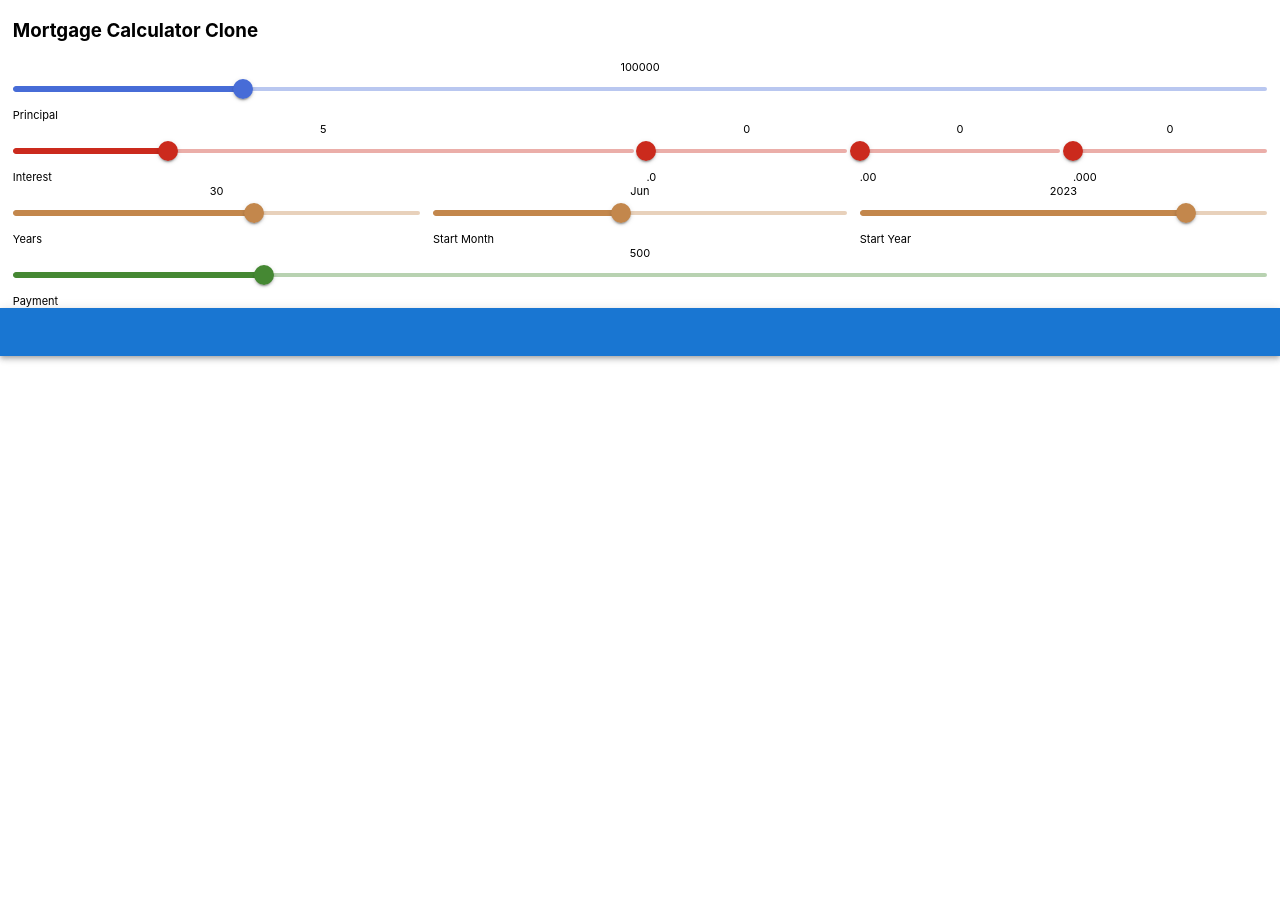
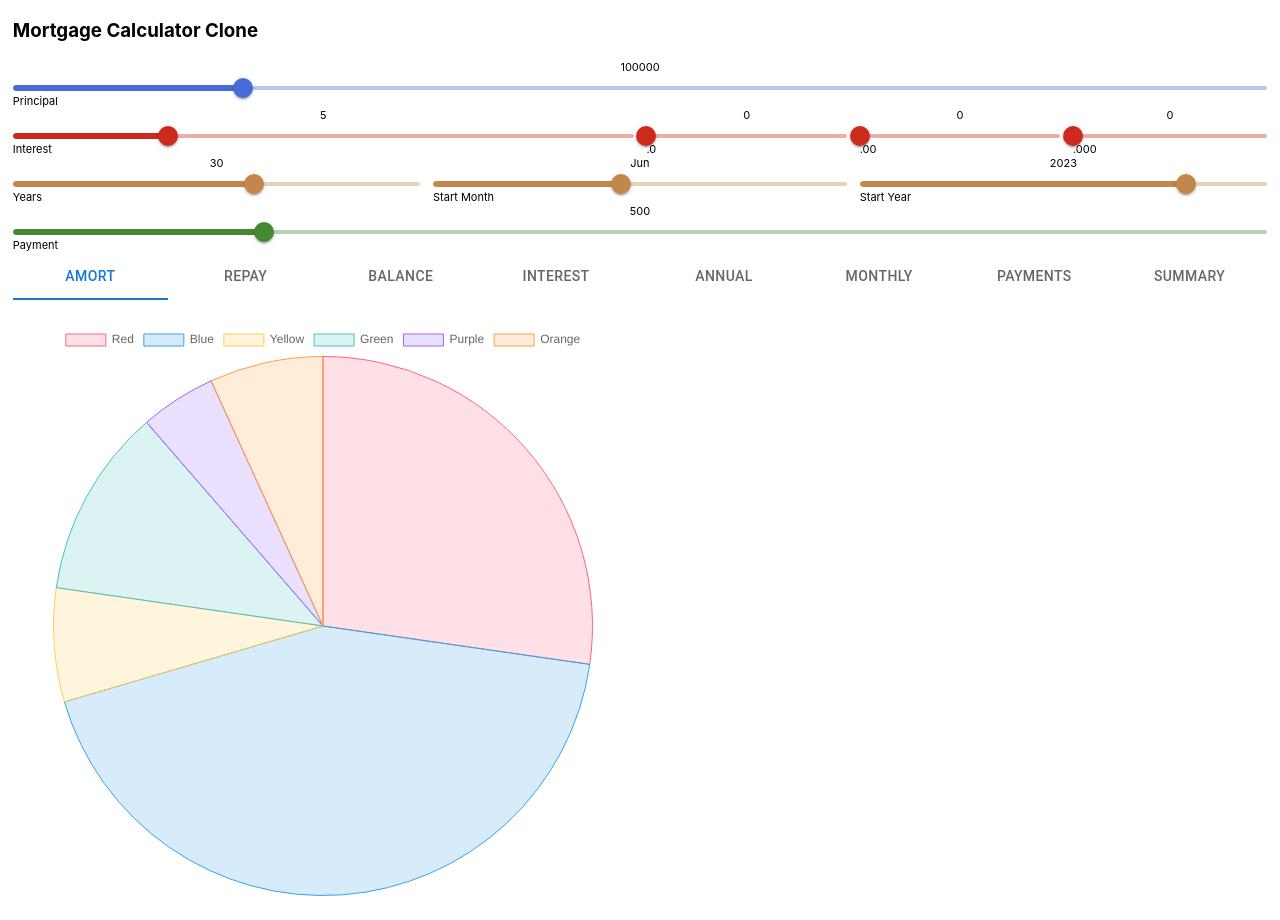
Before and after one commit to jhoots40/mortgage_app, a React (Create React App) app: page / in a window 1280 px wide. Before the commit the page ends 800 px from the top, so only its background shows below. Built offline with nearby package versions, Linux system fonts and the light colour scheme.

Commit message:
added charts and integrated redux

```diff
--- a/src/components/ChartTabs.css
+++ b/src/components/ChartTabs.css
@@ -0,0 +1,11 @@
+.left-tabs {
+    width: 48.5%;
+    float: left;
+    padding: 0px 0.5% 0px 1%;
+}
+
+.right-tabs {
+    width: 48.5%;
+    float: left;
+    padding: 0px 1% 0px 0.5%;
+}
--- a/src/components/ChartTabs.js
+++ b/src/components/ChartTabs.js
@@ -1,13 +1,130 @@
 import React from "react";
+import Tab from "@mui/material/Tab";
+import TabContext from "@mui/lab/TabContext";
+import TabPanel from "@mui/lab/TabPanel";
+import { useState } from "react";
 import Tabs from "@mui/material/Tabs";
-import AppBar from "@mui/material/AppBar";
+import "./ChartTabs.css";
+import { faker } from "@faker-js/faker";
+import {
+  Chart as ChartJS,
+  ArcElement,
+  Tooltip,
+  Legend,
+  CategoryScale,
+  LinearScale,
+  PointElement,
+  LineElement,
+  Title,
+  Filler,
+} from "chart.js";
+import { Pie, Line } from "react-chartjs-2";
+
+ChartJS.register(
+  ArcElement,
+  Tooltip,
+  Legend,
+  CategoryScale,
+  LinearScale,
+  PointElement,
+  LineElement,
+  Title,
+  Filler
+);
+
+const labels = ["January", "February", "March", "April", "May", "June", "July"];
+
+export const data = {
+  labels: ["Red", "Blue", "Yellow", "Green", "Purple", "Orange"],
+  datasets: [
+    {
+      label: "# of Votes",
+      data: [12, 19, 3, 5, 2, 3],
+      backgroundColor: [
+        "rgba(255, 99, 132, 0.2)",
+        "rgba(54, 162, 235, 0.2)",
+        "rgba(255, 206, 86, 0.2)",
+        "rgba(75, 192, 192, 0.2)",
+        "rgba(153, 102, 255, 0.2)",
+        "rgba(255, 159, 64, 0.2)",
+      ],
+      borderColor: [
+        "rgba(255, 99, 132, 1)",
+        "rgba(54, 162, 235, 1)",
+        "rgba(255, 206, 86, 1)",
+        "rgba(75, 192, 192, 1)",
+        "rgba(153, 102, 255, 1)",
+        "rgba(255, 159, 64, 1)",
+      ],
+      borderWidth: 1,
+    },
+  ],
+};
+
+export const data2 = {
+  labels,
+  datasets: [
+    {
+      fill: true,
+      label: "Dataset 2",
+      data: labels.map(() => faker.datatype.number({ min: 0, max: 1000 })),
+      borderColor: "rgb(53, 162, 235)",
+      backgroundColor: "rgba(53, 162, 235, 0.5)",
+    },
+  ],
+};
 
 function ChartTabs() {
-  function handleChange() {}
+  const [selectLeft, setSelectLeft] = useState("1");
+  const [selectRight, setSelectRight] = useState("1");
+
+  const handleLeft = (event, newValue) => {
+    setSelectLeft(newValue);
+  };
+
+  const handleRight = (event, newValue) => {
+    setSelectRight(newValue);
+  };
+
   return (
-    <AppBar position="static" color="primary">
-      <Tabs value={45} onChange={handleChange} aria-label=""></Tabs>
-    </AppBar>
+    <>
+      <div className="left-tabs">
+        <TabContext value={selectLeft}>
+          <Tabs
+            value={selectLeft}
+            onChange={handleLeft}
+            centered
+            variant="fullWidth"
+          >
+            <Tab label="Amort" value="1" />
+            <Tab label="Repay" value="2" />
+            <Tab label="Balance" value="3" />
+            <Tab label="Interest" value="4" />
+          </Tabs>
+          <TabPanel value="1">
+            <Pie data={data}></Pie>
+          </TabPanel>
+          <TabPanel value="2">
+            <Line data={data2} />
+          </TabPanel>
+          <TabPanel value="3">Item Three</TabPanel>
+          <TabPanel value="4">Item Four</TabPanel>
+        </TabContext>
+      </div>
+      <div className="right-tabs">
+        <Tabs
+          value={selectRight}
+          onChange={handleRight}
+          centered
+          variant="fullWidth"
+        >
+          <Tab label="Annual" />
+          <Tab label="Monthly" />
+          <Tab label="Payments" />
+          <Tab label="Summary" />
+        </Tabs>
+      </div>
+    </>
   );
 }
 
--- a/src/components/Sliders.css
+++ b/src/components/Sliders.css
@@ -1,6 +1,5 @@
 .principal {
     padding: 0px 1% 0px 1%;
-    border: none;
     margin: 0px 0px 0px 0px
 }
 
--- a/src/components/Sliders.js
+++ b/src/components/Sliders.js
@@ -2,7 +2,8 @@ import React from "react";
 import Slider from "@mui/material/Slider";
 import "./Sliders.css";
 import { createTheme, ThemeProvider } from "@mui/material/styles";
-import { useState } from "react";
+import { actions } from "../store";
+import { useSelector, useDispatch } from "react-redux";
 
 const months = [
   "Jan",
@@ -37,19 +38,16 @@ const theme = createTheme({
 });
 
 function Sliders() {
-  function handleMonths(e) {
-    setMonth(months[e.target.value]);
-  }
-
-  const [principal, setPrincipal] = useState(100000);
-  const [payment, setPayment] = useState(500);
-  const [interest, setInterest] = useState(5);
-  const [tens, setTens] = useState(0);
-  const [hundreds, setHundreds] = useState(0);
-  const [thousands, setThousands] = useState(0);
-  const [years, setYears] = useState(30);
-  const [month, setMonth] = useState("Jun");
-  const [startYear, setStartYear] = useState(2023);
+  const dispatch = useDispatch();
+  const principal = useSelector((state) => state.principal);
+  const payment = useSelector((state) => state.payment);
+  const interest = useSelector((state) => state.interest);
+  const tens = useSelector((state) => state.int_tens);
+  const hundreds = useSelector((state) => state.int_hund);
+  const thousands = useSelector((state) => state.int_thou);
+  const years = useSelector((state) => state.years);
+  const month = useSelector((state) => state.start_month);
+  const startYear = useSelector((state) => state.start_year);
 
   return (
     <ThemeProvider theme={theme}>
@@ -62,7 +60,8 @@ function Sliders() {
           valueLabelDisplay="off"
           color="blue"
           step={1000}
-          onChange={(e) => setPrincipal(e.target.value)}
+          onChange={(e) => dispatch(actions.setPrincipal(e.target.value))}
+          sx={{ margin: 0, padding: 0 }}
         />
         <p>Principal</p>
       </div>
@@ -74,7 +73,8 @@ function Sliders() {
           max={20}
           valueLabelDisplay="off"
           color="red"
-          onChange={(e) => setInterest(e.target.value)}
+          onChange={(e) => dispatch(actions.setInterest(e.target.value))}
+          sx={{ margin: 0, padding: 0 }}
         />
         <p>Interest</p>
       </div>
@@ -86,7 +86,8 @@ function Sliders() {
           max={9}
           valueLabelDisplay="off"
           color="red"
-          onChange={(e) => setTens(e.target.value)}
+          onChange={(e) => dispatch(actions.setTens(e.target.value))}
+          sx={{ margin: 0, padding: 0 }}
         />
         <p>.0</p>
       </div>
@@ -99,7 +100,8 @@ function Sliders() {
           max={9}
           valueLabelDisplay="off"
           color="red"
-          onChange={(e) => setHundreds(e.target.value)}
+          onChange={(e) => dispatch(actions.setHund(e.target.value))}
+          sx={{ margin: 0, padding: 0 }}
         />
         <p>.00</p>
       </div>
@@ -112,7 +114,8 @@ function Sliders() {
           max={9}
           valueLabelDisplay="off"
           color="red"
-          onChange={(e) => setThousands(e.target.value)}
+          onChange={(e) => dispatch(actions.setThou(e.target.value))}
+          sx={{ margin: 0, padding: 0 }}
         />
         <p>.000</p>
       </div>
@@ -125,7 +128,8 @@ function Sliders() {
           max={50}
           valueLabelDisplay="off"
           color="gold"
-          onChange={(e) => setYears(e.target.value)}
+          onChange={(e) => dispatch(actions.setYears(e.target.value))}
+          sx={{ margin: 0, padding: 0 }}
         />
         <p>Years</p>
       </div>
@@ -137,7 +141,10 @@ function Sliders() {
           max={11}
           valueLabelDisplay="off"
           color="gold"
-          onChange={handleMonths}
+          onChange={(e) =>
+            dispatch(actions.setStartMonth(months[e.target.value]))
+          }
+          sx={{ margin: 0, padding: 0 }}
         />
         <p>Start Month</p>
       </div>
@@ -149,7 +156,8 @@ function Sliders() {
           max={2028}
           valueLabelDisplay="off"
           color="gold"
-          onChange={(e) => setStartYear(e.target.value)}
+          onChange={(e) => dispatch(actions.setStartYear(e.target.value))}
+          sx={{ margin: 0, padding: 0 }}
         />
         <p>Start Year</p>
       </div>
@@ -161,8 +169,9 @@ function Sliders() {
           max={2500}
           valueLabelDisplay="off"
           color="green"
-          onChange={(e) => setPayment(e.target.value)}
+          onChange={(e) => dispatch(actions.setPayment(e.target.value))}
           step={10}
+          sx={{ margin: 0, padding: 0 }}
         />
         <p>Payment</p>
       </div>
--- a/src/index.js
+++ b/src/index.js
@@ -1,14 +1,18 @@
-import React from 'react';
-import ReactDOM from 'react-dom/client';
-import './index.css';
-import App from './App';
-import reportWebVitals from './reportWebVitals';
+import React from "react";
+import ReactDOM from "react-dom/client";
+import "./index.css";
+import App from "./App";
+import reportWebVitals from "./reportWebVitals";
+import { Provider } from "react-redux";
+import store from "./store";
 
-const root = ReactDOM.createRoot(document.getElementById('root'));
+const root = ReactDOM.createRoot(document.getElementById("root"));
 root.render(
-  <React.StrictMode>
-    <App />
-  </React.StrictMode>
+  <Provider store={store}>
+    <React.StrictMode>
+      <App />
+    </React.StrictMode>
+  </Provider>
 );
 
 // If you want to start measuring performance in your app, pass a function
--- /dev/null
+++ b/src/store/index.js
@@ -0,0 +1,53 @@
+import { configureStore, createSlice } from "@reduxjs/toolkit";
+
+const sliderSlice = createSlice({
+  name: "sliders",
+  initialState: {
+    principal: 100000,
+    payment: 500,
+    interest: 5,
+    int_tens: 0,
+    int_hund: 0,
+    int_thou: 0,
+    years: 30,
+    start_month: "Jun",
+    start_year: 2023,
+  },
+  reducers: {
+    setPrincipal(state, action) {
+      state.principal = action.payload;
+    },
+    setPayment(state, action) {
+      state.payment = action.payload;
+    },
+    setInterest(state, action) {
+      state.interest = action.payload;
+    },
+    setTens(state, action) {
+      state.int_tens = action.payload;
+    },
+    setHund(state, action) {
+      state.int_hund = action.payload;
+    },
+    setThou(state, action) {
+      state.int_thou = action.payload;
+    },
+    setYears(state, action) {
+      state.years = action.payload;
+    },
+    setStartMonth(state, action) {
+      state.start_month = action.payload;
+    },
+    setStartYear(state, action) {
+      state.start_year = action.payload;
+    },
+  },
+});
+
+export const actions = sliderSlice.actions;
+
+const store = configureStore({
+  reducer: sliderSlice.reducer,
+});
+
+export default store;
```
Also changed, not shown: package.json (+10 -0 lines), 1 other file (tests, documents, lock files or other folders).
